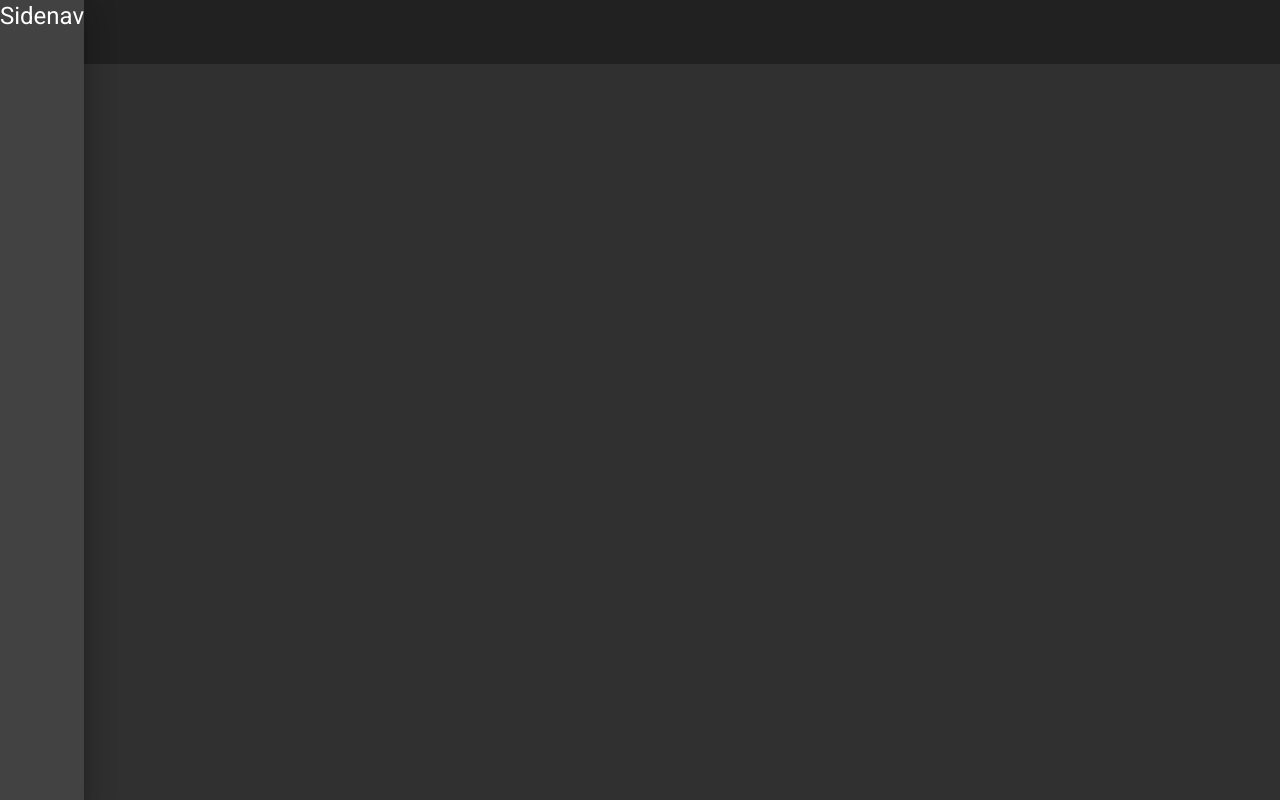
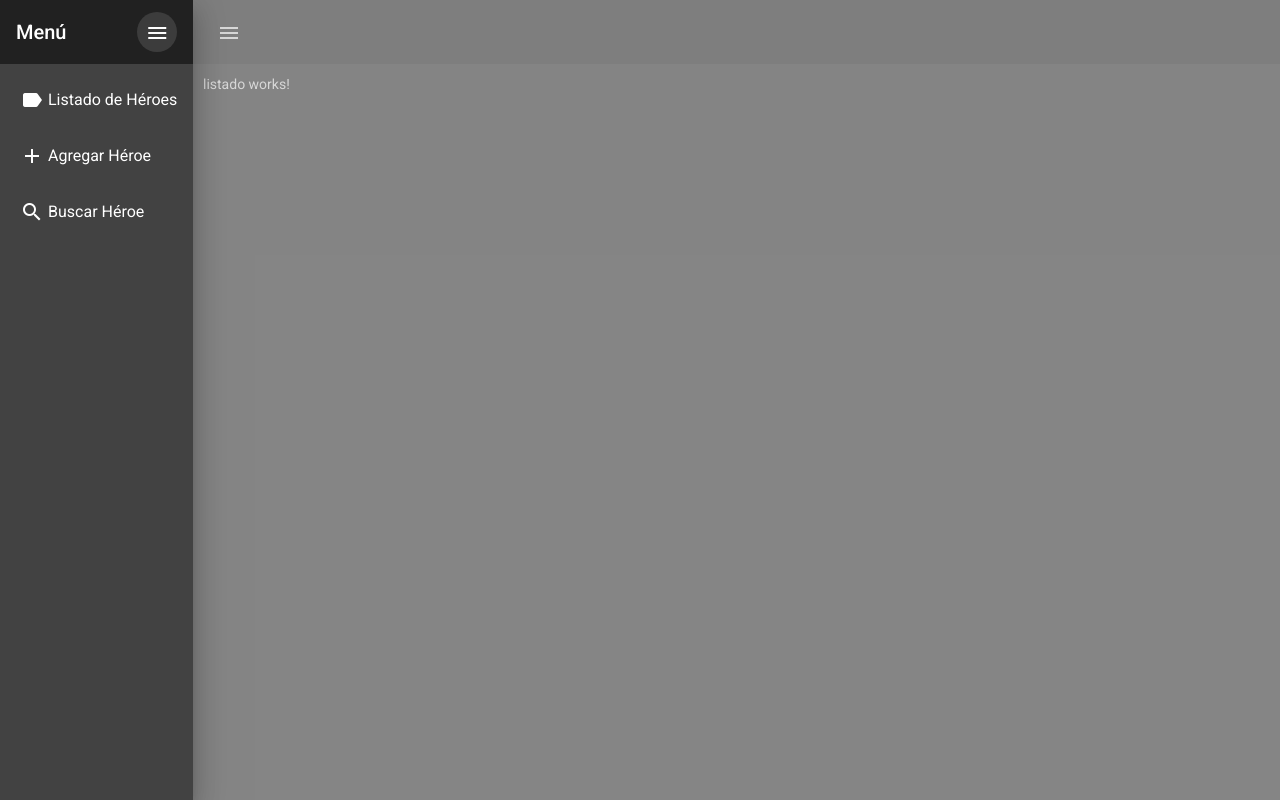
Before and after one commit to ChristianRoig/ang-herrera21-05-heroesApp, an Angular app: page /heroes/listado in a window 1280 px wide. Both pictures are taken after a click on the button "menu". Built offline with nearby package versions, Linux system fonts and the light colour scheme.

Commit message:
seccion 182 - NavList

```diff
--- a/src/app/heroes/pages/home/home.component.html
+++ b/src/app/heroes/pages/home/home.component.html
@@ -2,10 +2,45 @@
 
 
 
-<mat-drawer-container fullscreen>
+<mat-sidenav-container fullscreen>
 
-    <mat-sidenav #sidenav>
-        <h1>Sidenav</h1>
+    <mat-sidenav #sidenav mode="push">
+        <mat-toolbar>
+            <span>Menú</span>
+            <span class="spacer"></span>
+
+            <button mat-icon-button
+                (click)="sidenav.toggle()">
+                <mat-icon>menu</mat-icon>
+            </button>
+
+
+        </mat-toolbar>
+
+        <mat-nav-list>
+            <a mat-list-item
+                routerLink="./listado"
+                (click)="sidenav.toggle()">
+                <mat-icon mat-list-icon>label</mat-icon>
+                <span>Listado de Héroes</span>
+            </a>
+
+            <a mat-list-item
+                routerLink="./agregar"
+                (click)="sidenav.toggle()">
+                <mat-icon mat-list-icon>add</mat-icon>
+                <span>Agregar Héroe</span>
+            </a>
+
+            <a mat-list-item
+                routerLink="./buscar"
+                (click)="sidenav.toggle()">
+                <mat-icon mat-list-icon>search</mat-icon>
+                <span>Buscar Héroe</span>
+            </a>
+
+        </mat-nav-list>
+
     </mat-sidenav>
 
     <mat-toolbar>
@@ -13,12 +48,14 @@
             (click)="sidenav.toggle()">
             <mat-icon>menu</mat-icon>
         </button>
+        <span class="spacer"></span>
+        <button mat-button>
+            Logout
+        </button>
     </mat-toolbar>
 
-</mat-drawer-container>
+    <div class="container">
+        <router-outlet></router-outlet>
+    </div>
 
-
-<!--
-<hr>
-
-<router-outlet></router-outlet> -->
+</mat-sidenav-container>
--- a/src/app/heroes/pages/home/home.component.ts
+++ b/src/app/heroes/pages/home/home.component.ts
@@ -3,7 +3,10 @@
 @Component({
   selector: 'app-home',
   templateUrl: './home.component.html',
-  styles: [
+  styles: [`
+    .container {
+      margin: 10px;
+    }`
   ]
 })
 export class HomeComponent implements OnInit {
--- a/src/app/material/material.module.ts
+++ b/src/app/material/material.module.ts
@@ -1,6 +1,7 @@
 import { NgModule } from '@angular/core';
 import { MatButtonModule } from '@angular/material/button';
 import { MatIconModule } from '@angular/material/icon';
+import { MatListModule } from '@angular/material/list';
 import { MatSidenavModule } from '@angular/material/sidenav';
 import { MatToolbarModule } from '@angular/material/toolbar';
 
@@ -10,6 +11,7 @@
   exports: [
     MatButtonModule,
     MatIconModule,
+    MatListModule,
     MatSidenavModule,
     MatToolbarModule
   ]
--- a/src/styles.css
+++ b/src/styles.css
@@ -2,3 +2,7 @@
 
 html, body { height: 100%; }
 body { margin: 0; font-family: Roboto, "Helvetica Neue", sans-serif; }
+
+.spacer {
+    flex: 1 1 auto;
+}
```
